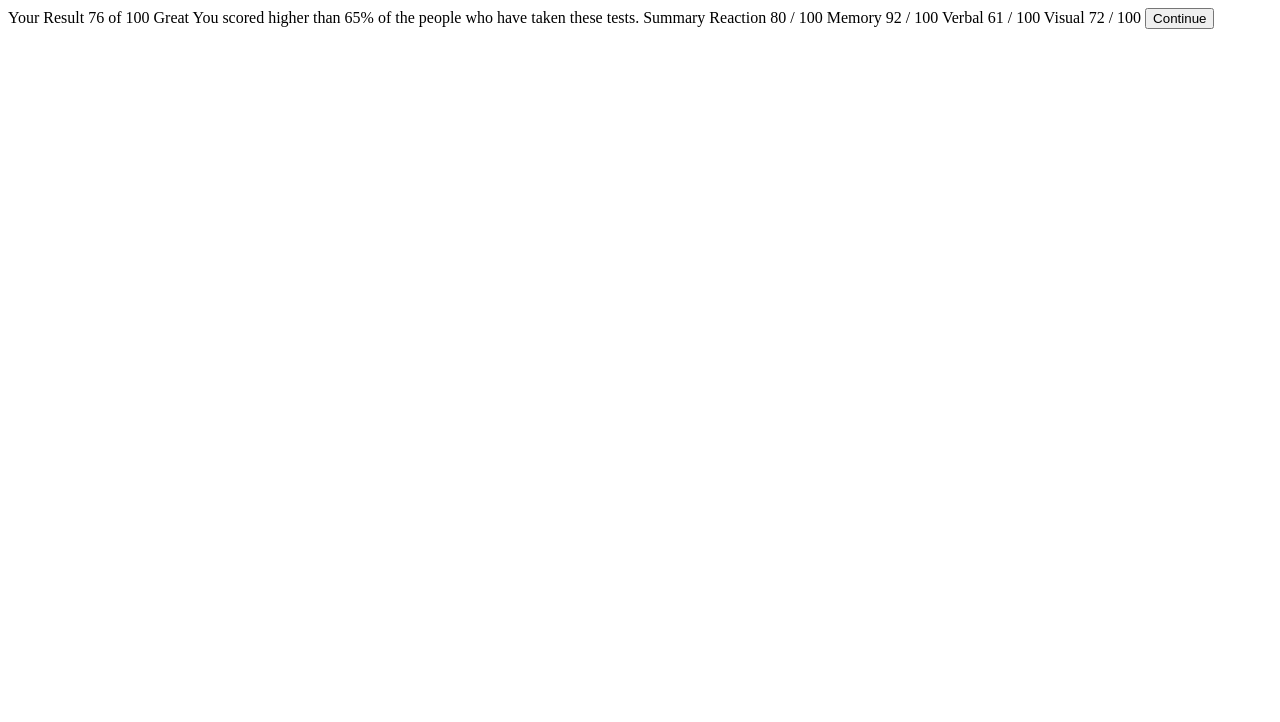
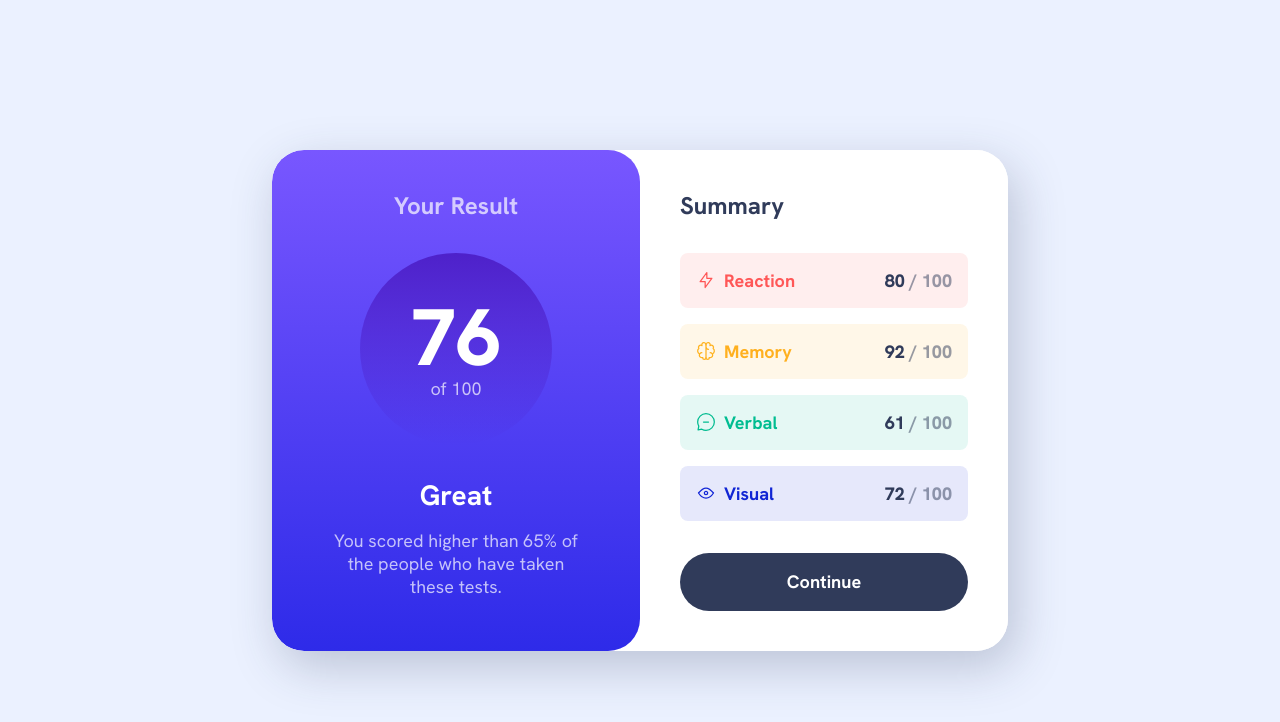
Before and after one commit to EthanHunt101/Front-End-Engineer-Challenge, a plain HTML site: page index.html in a window 1280 px wide. Drawn offline with Linux system fonts and the light colour scheme.

Commit message:
Completed the challenge

```diff
--- a/index.html
+++ b/index.html
@@ -7,38 +7,69 @@
   <link rel="icon" type="image/png" sizes="32x32" href="./assets/images/favicon-32x32.png">
 
   <title>AISA Solutions Front-End Engineer Intern | Results summary component Challenge</title>
-
-  <!-- Feel free to remove these styles or customise in your own stylesheet 👍 -->
-  <style>
-    .attribution { font-size: 11px; text-align: center; }
-    .attribution a { color: hsl(228, 45%, 44%); }
-  </style>
+  <link rel="stylesheet" href="style.css">
 </head>
 <body>
 
+  <div class = "main-area">
+
+    <div class = "my-results grid-flow" data-spacing = "large">
+      <h1 class = "section-title">
         Your Result
+      </h1>
+
+      <p class = "total-score">
+        <span>
           76
-  of 100
+        </span> of 100
+      </p>
 
+      <div class = "grid-flow">
+        <p class = "results-keyword">
           Great
+        </p>
+        <p>
           You scored higher than 65% of the people who have taken these tests.
+        </p>
+      </div>
+    </div>
 
+    <div class = "my-summary grid-flow" data-spacing = "large">
+      <h1 class= "section-title">
         Summary
+      </h1>
+      <div class = "grid-flow" id = "summary-fill">
 
-  Reaction
-  80 / 100
+      </div>
 
-  Memory
-  92 / 100
-
-  Verbal
-  61 / 100
-
-  Visual
-  72 / 100
 
     <button>Continue</button>
+    </div>
 
+  </div>
+    <script>
+    fetch("data.json")
+      .then(res => res.json())
+      .then(data => {
+        const container = document.getElementById("summary-fill");
+        let total = 0;
 
+        data.forEach(item => {
+          container.innerHTML += `
+            <div class = "item" data-name = "${item.category.toLowerCase()}">
+              <div class = "flex-group">
+                <img src = "${item.icon}" alt = "${item.category}">
+                <p class = "title">${item.category}</p>
+              </div>
+              <p class = "score"><span>${item.score}</span> / 100</p>
+            </div>
+          `;
+          total += item.score;
+        });
+
+        document.getElementById("total-score").textContent = Math.round(total / data.length);
+      })
+      .catch(err => console.error("Error:", err));
+  </script>
 </body>
 </html>
--- /dev/null
+++ b/style.css
@@ -0,0 +1,206 @@
+@font-face {
+  font-family: "HankenGrotesk";
+  font-display: swap;
+  font-weight: 500 700 800;
+  src: url("assets/fonts/HankenGrotesk-VariableFont_wght.ttf") format("truetype");
+}
+
+:root {
+
+  --ff: "HankenGrotesk", sans-serif;
+
+  --fw-lightest: 500;
+  --fw-regular: 700;
+  --fw-darkest: 800;
+
+  --fs-400: 18px;
+  --fs-600: 24px;
+  --fs-700: 28px;
+  --fs-900: 80px;
+
+  --clr-white: hsl(0, 0%, 100%);
+  --clr-pale-blue: hsl(221, 100%, 96%);
+  --clr-light-lavender: hsl(241, 100%, 89%);
+  --clr-dark-gray-blue: hsl(224, 30%, 27%);
+
+
+  --clr-light-slate-blue: hsl(252, 100%, 67%);
+  --clr-light-royal-blue: hsl(241, 81%, 54%);
+
+
+  --gradient-primary: linear-gradient(var(--clr-light-slate-blue), var(--clr-light-royal-blue));
+
+  --gradient-to-transparent: linear-gradient(hsla(256, 72%, 46%, 1),hsla(241, 72%, 46%, 0));
+
+  --clr-light-red: 0, 100%, 67%;
+  --clr-orangey-yellow: 39, 100%, 56%;
+  --clr-green-teal: 166, 100%, 37%;
+  --clr-cobalt-blue: 234, 85%, 45%;
+
+}
+
+*, *::before, *::after {
+  box-sizing: border-box;
+  margin: 0;
+}
+
+* {
+  font: inherit;
+}
+
+img {
+  display: inline-block;
+  max-width: 100%;
+}
+
+body {
+  font-family: var(--ff);
+  font-size: var(--fs-400);
+  /*font-weight: var(--fw-lightest);*/
+  color: var(--clr-dark-gray-blue);
+  background-color: var(--clr-pale-blue);
+}
+
+@media (min-width: 600px) {
+  body {
+    min-height: 100vh;
+    display: grid;
+    place-items: center;
+  }
+}
+
+.flex-group {
+  display: flex;
+  align-items: center;
+  gap: 8px;
+  flex-wrap: wrap;
+}
+
+.grid-flow {
+  display: grid;
+  align-content: start;
+  gap: 16px;
+}
+
+.grid-flow[data-spacing = "large"] {
+  gap: 32px;
+}
+
+.section-title {
+  font-weight: var(--fw-regular);
+  font-size: var(--fs-600);
+}
+
+button {
+  width: 100%;
+  color: var(--clr-white);
+  line-height: 1;
+  background: var(--clr-dark-gray-blue);
+  padding: 20px;
+  border: none;
+  border-radius: 100vw;
+  cursor: pointer;
+  font-weight: var(--fw-regular);
+  font-size: var(--fs-400);
+}
+
+button:hover, button:focus-visible {
+  background: var(--gradient-primary);
+}
+
+.main-area {
+  background: var(--clr-white);
+  border-radius: 32px;
+  max-width: 736px;
+  display: grid;
+}
+
+@media (min-width: 600px) {
+  .main-area {
+    margin-inline: 16px;
+    grid-template-columns: 1fr 1fr;
+    border-radius: 32px;
+    overflow: hidden;
+    box-shadow: 8px 16px 48px hsl(224, 30%, 27%, .25);
+  }
+}
+
+.my-results {
+  color: hsl(0, 0%, 100%, .7);
+  text-align: center;
+  padding: 40px calc(40px * 1.5);
+  background: var(--gradient-primary);
+  border-radius: 0 0 32px 32px;
+}
+
+@media (min-width: 600px) {
+  .my-results {
+    border-radius: 32px;
+  }
+}
+
+.total-score {
+  display: grid;
+  place-content: center;
+  width: 12rem;
+  margin-inline: auto;
+  background: var(--gradient-to-transparent);
+  aspect-ratio: 1 / 1;
+  border-radius: 50%;
+}
+
+.total-score span {
+  display: block;
+  font-size: var(--fs-900);
+  font-weight: var(--fw-darkest);
+  line-height: 1;
+  color: var(--clr-white);
+}
+
+.results-keyword {
+  color: var(--clr-white);
+  font-size: var(--fs-700);
+  font-weight: var(--fw-regular);
+}
+
+.my-summary {
+  padding: 40px;
+  background-color: var(--clr-white);
+}
+
+.item {
+  display: flex;
+  justify-content: space-between;
+  align-items: center;
+  padding: 16px;
+  border-radius: 8px;
+  background-color: hsl(var(--item-color), .1);
+}
+
+.title {
+  color: hsl(var(--item-color));
+  font-weight: var(--fw-regular);
+  font-size: --fs-400;
+}
+
+.item[data-name = "reaction"] {
+  --item-color: var(--clr-light-red);
+}
+.item[data-name = "memory"] {
+  --item-color: var(--clr-orangey-yellow);
+}
+.item[data-name = "verbal"] {
+  --item-color: var(--clr-green-teal);
+}
+.item[data-name = "visual"] {
+  --item-color: var(--clr-cobalt-blue);
+}
+
+.score {
+  font-weight: var(--fw-darkest);
+  color: hsl(224, 30%, 27%, .5);
+}
+
+.score span {
+  color: var(--clr-dark-gray-blue);
+}
```
Also changed, not shown: assets/images/finished-challenge-ss.png (added), 2 other files. Lines whose indentation alone changed are shown as unchanged.
